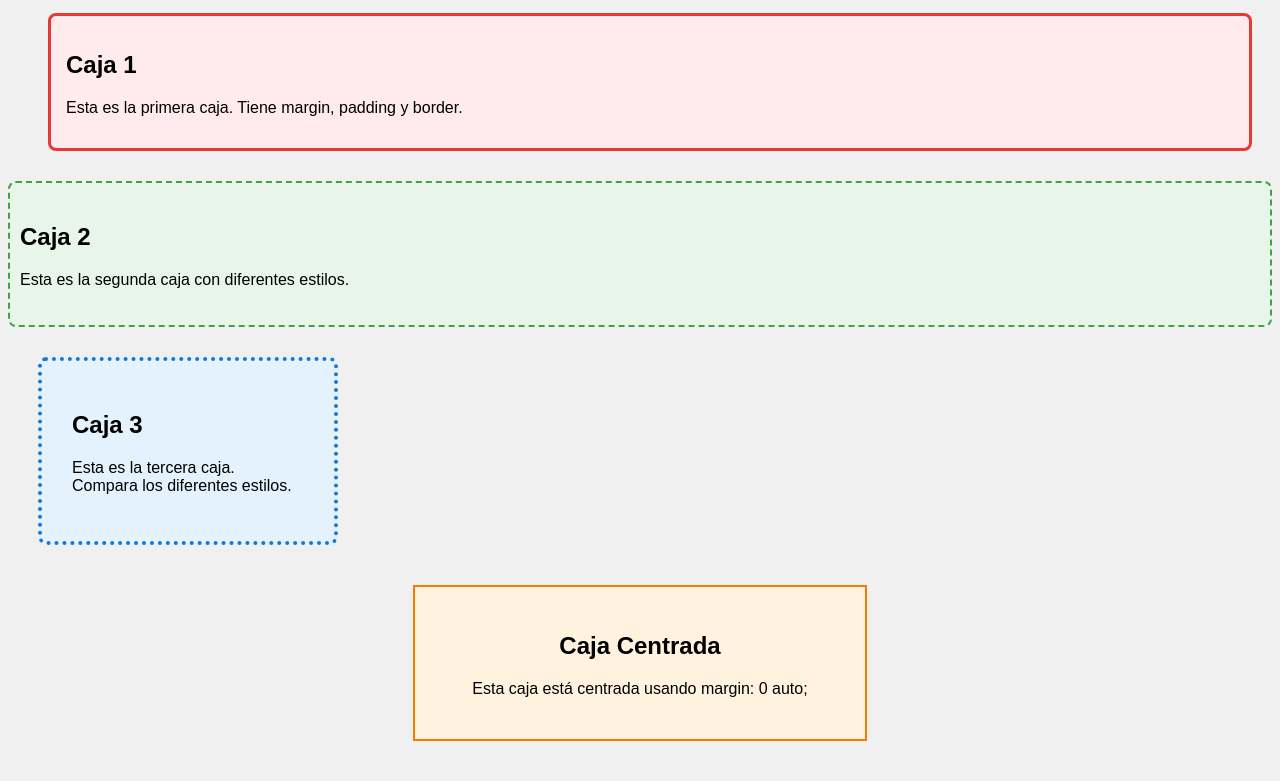
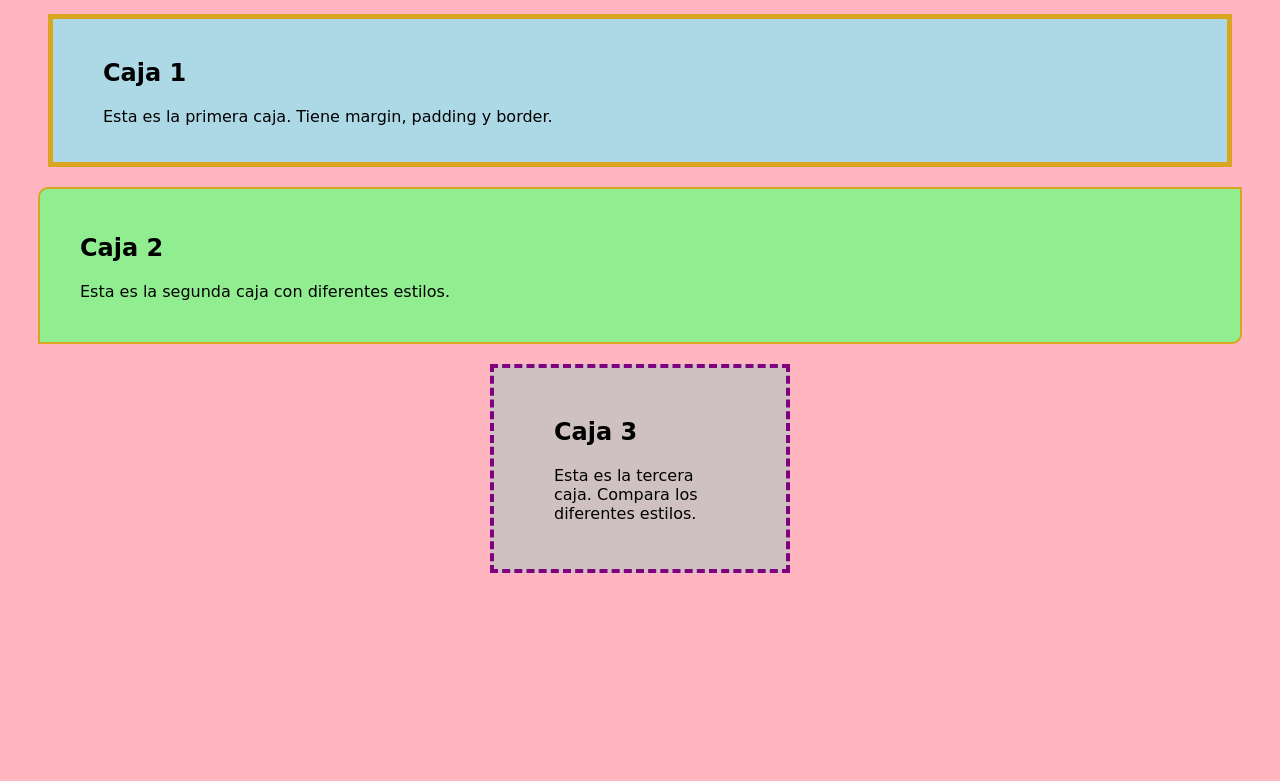
Before and after one commit to tommylongxxx-byte/first-project-, a plain HTML site: page 03-box-model/index.html in a window 1280 px wide. Shown: the part 75-856 px from the top of the page. After the commit the page ends 800 px from the top, so only its background shows below. Drawn offline with Linux system fonts and the light colour scheme.

Commit message:
first-steps-solutions

```diff
--- a/03-box-model/index.html
+++ b/03-box-model/index.html
@@ -7,7 +7,7 @@
   <link rel="stylesheet" href="style.css">
 </head>
 <body>
-  <h1>Entendiendo el Box Model</h1>
+  <h1>first project box model</h1>
 
   <div class="caja caja-1">
     <h2>Caja 1</h2>
@@ -23,10 +23,5 @@
     <h2>Caja 3</h2>
     <p>Esta es la tercera caja. Compara los diferentes estilos.</p>
   </div>
-
-  <div class="caja-centrada">
-    <h2>Caja Centrada</h2>
-    <p>Esta caja está centrada usando margin: 0 auto;</p>
-  </div>
 </body>
 </html>
--- a/03-box-model/style.css
+++ b/03-box-model/style.css
@@ -1,65 +1,33 @@
-/* Estilos generales */
 body {
-  font-family: Arial, sans-serif;
-  background-color: #f0f0f0;
+ font-family: cursive;
+ background-color: lightpink;
 }
-
 h1 {
-  text-align: center;
-  margin-bottom: 30px;
+ text-align: center;
+ margin-bottom: 30px;
 }
-
-/* Estilos base para las cajas */
 .caja {
-  margin: 20px;
-  padding: 20px;
-  border-radius: 8px;
+ border: 2px solid goldenrod;
+ margin: 40px 15px;
+ padding: 15px;
 }
-
-/* Caja 1 */
 .caja-1 {
-  background-color: #ffebee;
-  border: 3px solid #e53935;
-  margin: 10px 20px 30px 40px;
-  padding: 15px;
+ background-color: lightblue;
+ margin: 10px 40px;
+ padding: 20px 50px;
+ border-width: 5px;
 }
-
-/* Caja 2 */
 .caja-2 {
-  background-color: #e8f5e9;
-  border: 2px dashed #43a047;
-  margin: 20px 0;
-  padding: 20px 10px;
+ background-color: lightgreen;
+ margin: 20px 30px;
+ padding: 25px 40px;
+ border-top-left-radius: 10px; border-bottom-right-radius: 10px;
 }
-
-/* Caja 3 */
 .caja-3 {
-  background-color: #e3f2fd;
-  border: 4px dotted #1976d2;
-  margin: 30px;
-  padding: 30px;
-  box-sizing: border-box;
-  width: 300px;
+ background-color: rgb(207, 193, 193);
+ margin: 0 auto;
+ padding: 30px 60px;
+ width: 300px;
+ border: 4px dashed purple;
+ box-sizing:border-box;
 }
-
-/* Caja centrada */
-.caja-centrada {
-  background-color: #fff3e0;
-  border: 2px solid #f57c00;
-  width: 400px;
-  margin: 40px auto;
-  padding: 25px;
-  text-align: center;
-}
-
-/* Responsive - para pantallas pequeñas */
-@media (max-width: 600px) {
-  .caja-centrada {
-    width: 90%;
-    margin: 20px auto;
-  }
-
-  .caja-3 {
-    width: 100%;
-  }
-}
```
